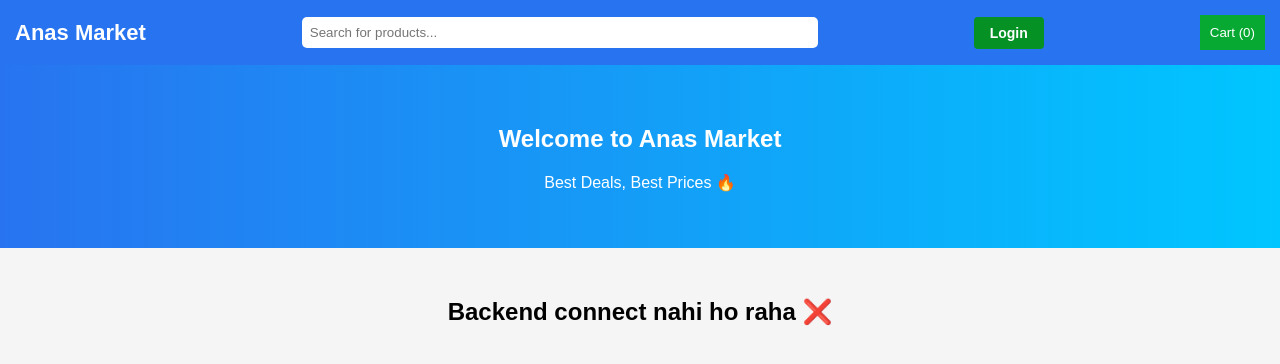
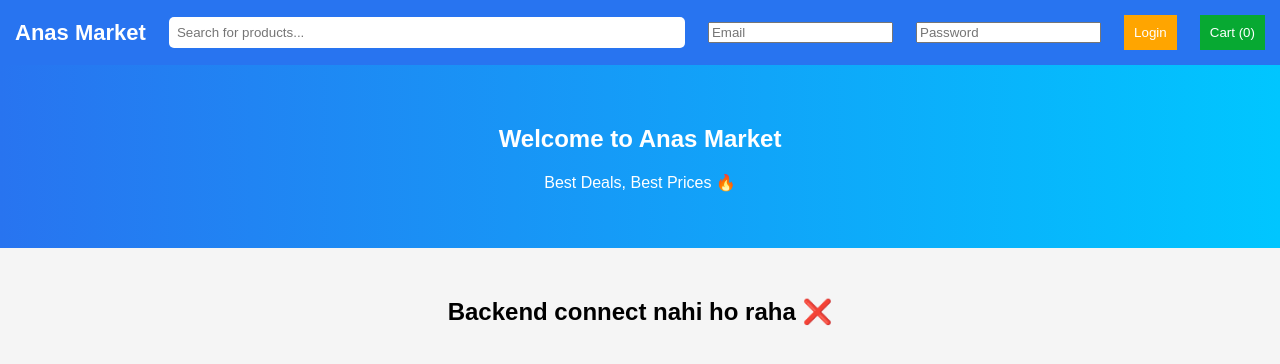
Before and after one commit to razvianas32-stack/anas-market-frontend, a website: page index.html in a window 1280 px wide. Drawn offline with Linux system fonts and the light colour scheme; no server answers; sample sign-in values are in the browser's storage.

Commit message:
fix login api

```diff
--- a/index.html
+++ b/index.html
@@ -14,7 +14,9 @@
   <div class="logo">Anas Market</div>
   <input type="text" id="search" placeholder="Search for products...">
 
-  <button class="login-btn" onclick="openLogin()">Login</button>
+  <input type="email" id="login-email" placeholder="Email">
+<input type="password" id="login-password" placeholder="Password">
+<button onclick="login()">Login</button>
 
   <button class="cart-btn" onclick="toggleCart()">
     Cart (<span id="cart-count">0</span>)
```
